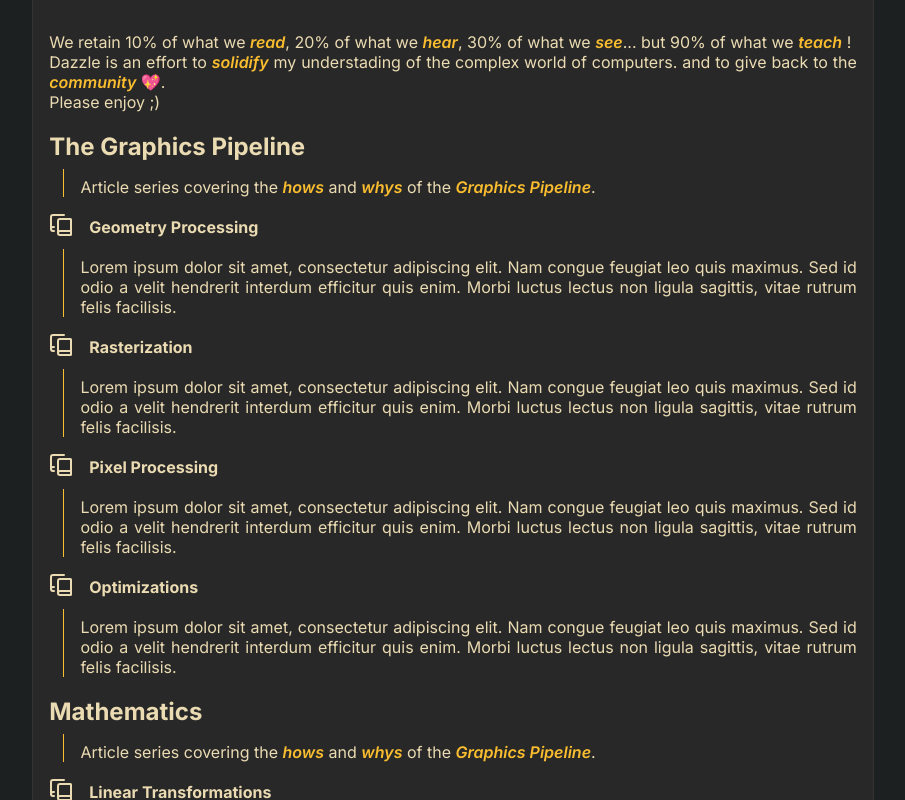
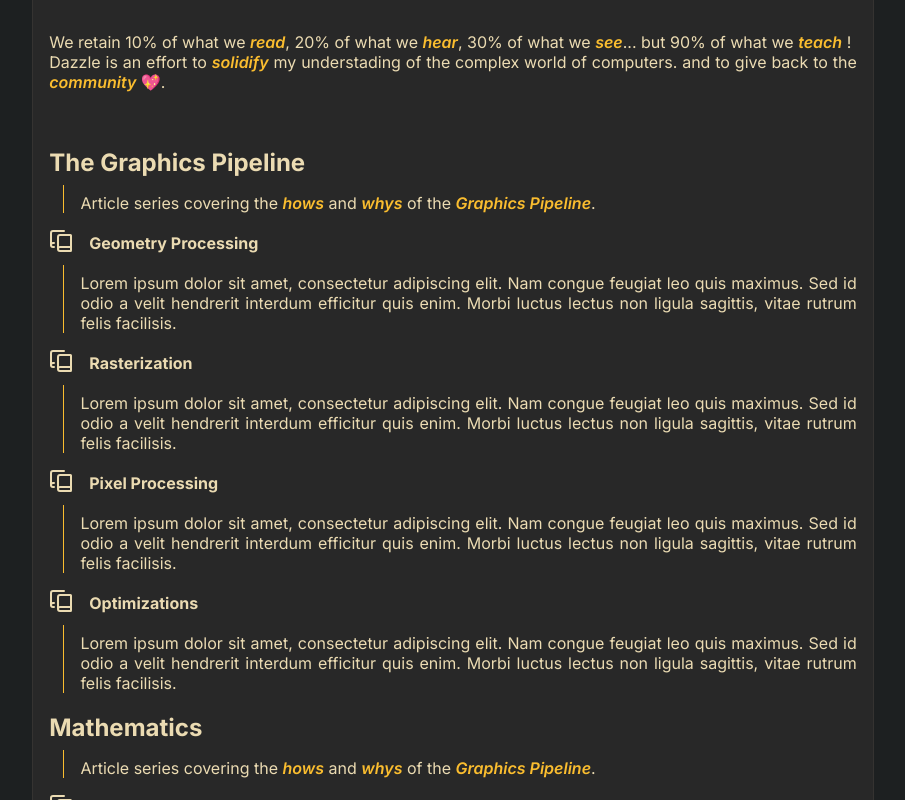
Before and after one commit to Light7734/dazzle, a SvelteKit app: page / in a window 1280 px wide. Shown: the top 800 px of the page, without its empty margins (187-1092 px from the left). Built offline with nearby package versions, Linux system fonts and the light colour scheme.

Commit message:
testing deployment

```diff
--- a/src/routes/+page.svelte
+++ b/src/routes/+page.svelte
@@ -13,10 +13,9 @@
 
 			Dazzle is an effort to <strong>solidify</strong> my understading of the complex world of
 			computers. and to give back to the <strong>community</strong> 💖.
-			<br />
-			Please enjoy ;)
 		</p>
 
+		<br />
 		<h2 style:padding="0">The Graphics Pipeline</h2>
 		<Note type="none" flow="true">
 			<p>
```
